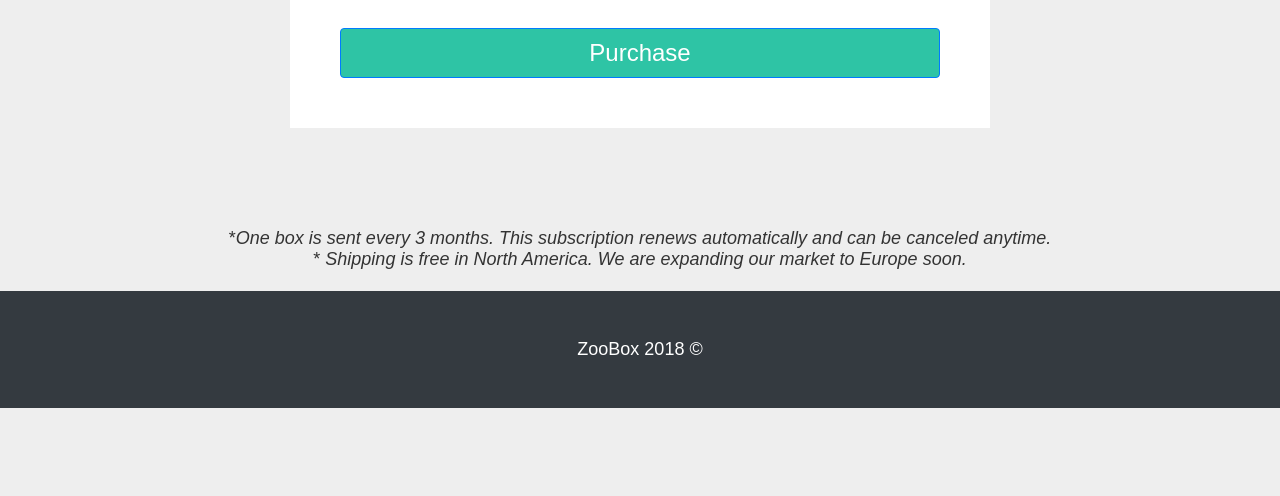
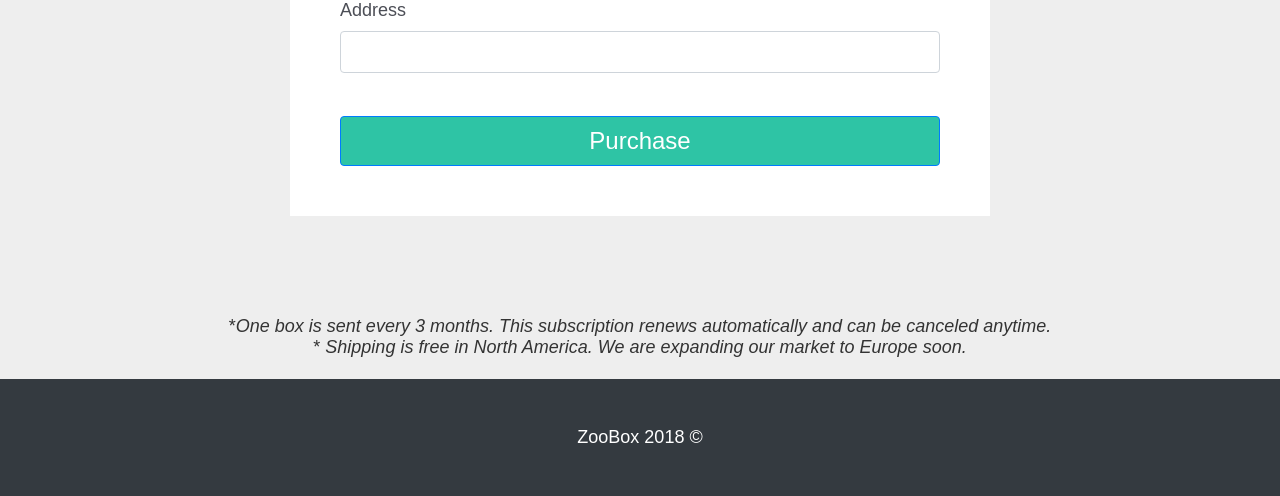
Before and after one commit to Ystrouzas/Web-Class, a plain HTML site: page Startup Website/purchace/quarterly.html in a window 1280 px wide. Shown: the part 658-1154 px from the top of the page. Before the commit the page ends 1066 px from the top, so only its background shows below. Drawn offline with nearby package versions, Linux system fonts and the light colour scheme; files that its build step writes are made by us from their sources.

Commit message:
add address box

```diff
--- a/Startup Website/purchace/quarterly.html
+++ b/Startup Website/purchace/quarterly.html
@@ -95,6 +95,12 @@
                         <img src="../assets/mastercard.jpg" id="mastercard">
                         <img src="../assets/amex.jpg" id="amex">
                     </div>
+
+					<div class="form-group" id="card-number-field">
+                        <label for="cardNumber">Address</label>
+                        <input type="text" class="form-control" id="cardNumber">
+                    </div>
+
                     <div class="form-group" id="pay-now">
 						<a class="btn btn-primary" href="confirm.html">Purchase</a>
                     </div>
```
